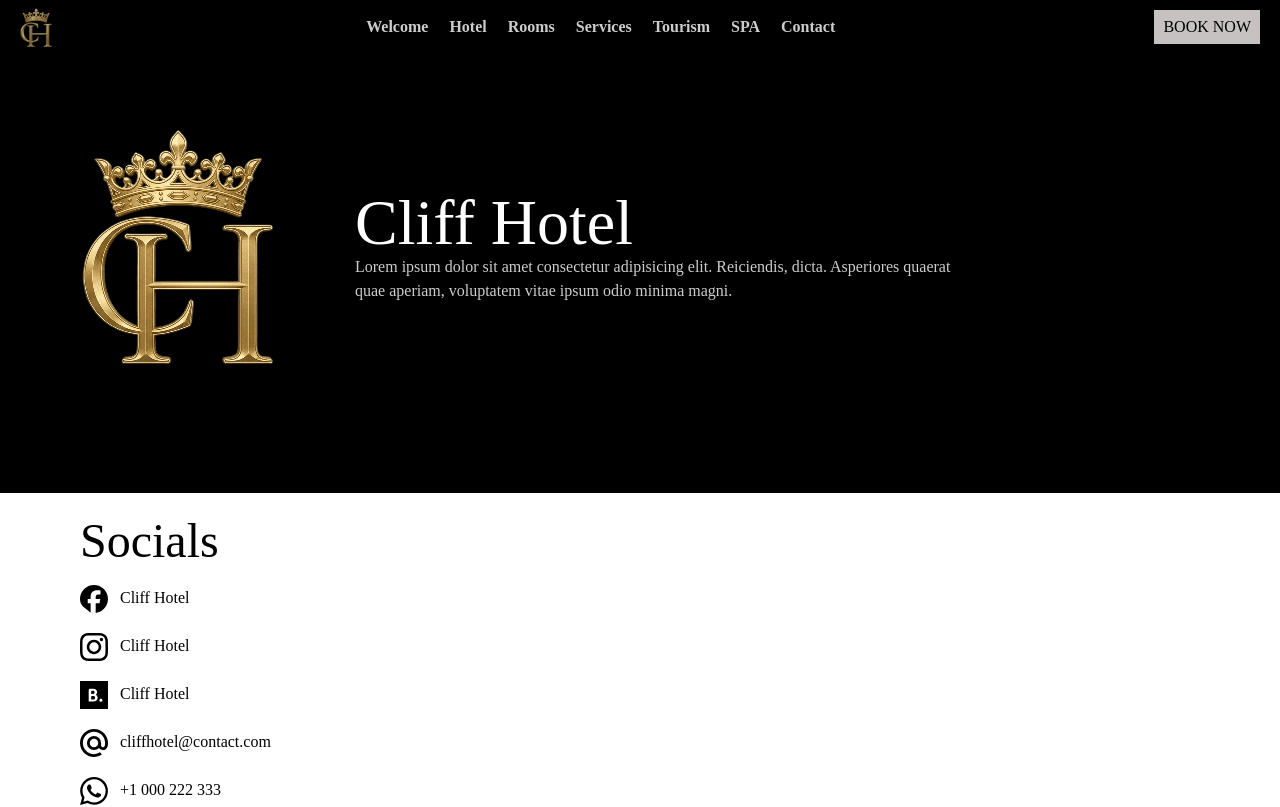
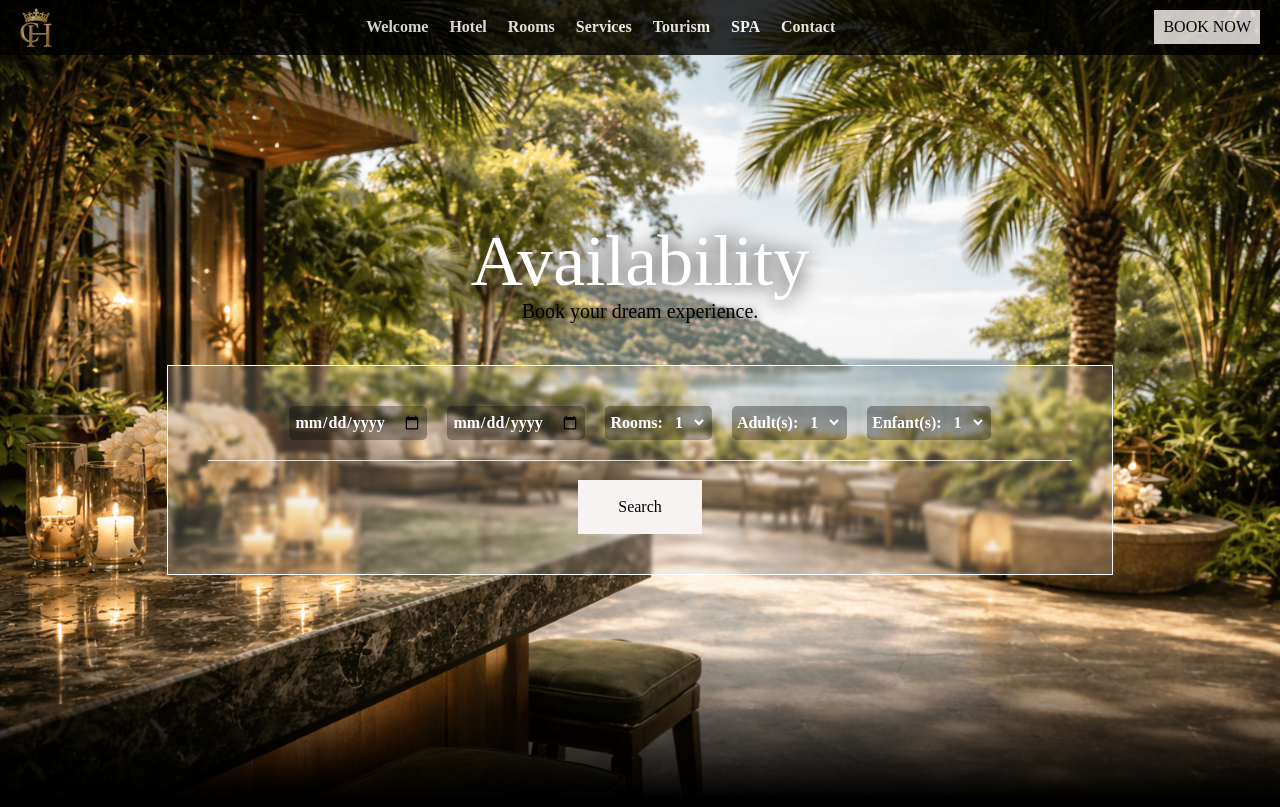
Before and after one commit to LorenzoCasal/Cliff-Hotel, a React (Vite) app: page /Availability in a window 1280 px wide. Shown: the top 807 px of the page. Built offline with nearby package versions, Linux system fonts and the light colour scheme; a web font is replaced by a local one.

Commit message:
The filtered room search section was created

```diff
--- a/src/app/App.jsx
+++ b/src/app/App.jsx
@@ -4,6 +4,7 @@ import Home from '../features/welcome/Home';
 import Hotel from '../features/hotel/Hotel';
 import Services from '../features/services/Services';
 import Rooms from '../features/rooms/Rooms';
+import AvailabilitySearch from '../features/rooms/book/AvailabilitySearch';
 import Book from '../features/rooms/book/Book';
 import Footer from '../shared/components/Footer';
 import ScrollReset from '../shared/utils/ScrollReset';
@@ -18,7 +19,8 @@ export default function App() {
           <Route path='/Hotel' element={<Hotel />} />
           <Route path='/Services' element={<Services />} />
           <Route path='/Rooms' element={<Rooms />} />
-          <Route path='/Book' element={<Book />} />
+          <Route path='/Availability' element={<AvailabilitySearch />} />
+          <Route path='/Availability/Book' element={<Book />} />
         </Routes>
         <Footer />
     </BrowserRouter >
--- /dev/null
+++ b/src/features/rooms/book/AvailabilitySearch.jsx
@@ -0,0 +1,65 @@
+import BookButton from '../../../shared/components/BookButton';
+
+export default function AvailabilitySearch({ room }) {
+    const date = new Date();
+
+    return <>
+        <main className="bg-black">
+            <section className='book-screen h-screen flex flex-col justify-center items-center text-white'>
+                <header className='text-center'>
+                    <h1 className="text-7xl">Availability</h1>
+                    <p className='text-xl text-black max-lg:text-amber-300 mb-10'>Book your dream experience.</p>
+                </header>
+                <form className="availability-form text-md border border-white py-10 px-10 flex flex-row flex-wrap justify-center items-center gap-5">
+                    <input type="date" min={date} className='input' />
+                    <input type="date" max="01/01/2027" className='input' />
+                    <label htmlFor="" className='input'>Rooms:
+                        <select name="rooms" id="rooms" className='ml-2'>
+                            <option value="1">1</option>
+                            <option value="2">2</option>
+                            <option value="3">3</option>
+                            <option value="4">4</option>
+                            <option value="5">5</option>
+                            <option value="6">6</option>
+                            <option value="7">7</option>
+                            <option value="8">8</option>
+                            <option value="9">9</option>
+                            <option value="10">10</option>
+                        </select>
+                    </label>
+                    <label htmlFor="" className='input'>Adult(s):
+                        <select name="adults" id="adults" className='ml-2'>
+                            <option value="1">1</option>
+                            <option value="2">2</option>
+                            <option value="3">3</option>
+                            <option value="4">4</option>
+                            <option value="5">5</option>
+                            <option value="6">6</option>
+                            <option value="7">7</option>
+                            <option value="8">8</option>
+                            <option value="9">9</option>
+                            <option value="10">10</option>
+                        </select>
+                    </label>
+                    <label htmlFor="" className='input'>Enfant(s):
+                        <select name="enfants" id="enfants" className='ml-2'>
+                            <option value="1">1</option>
+                            <option value="2">2</option>
+                            <option value="3">3</option>
+                            <option value="4">4</option>
+                            <option value="5">5</option>
+                            <option value="6">6</option>
+                            <option value="7">7</option>
+                            <option value="8">8</option>
+                            <option value="9">9</option>
+                            <option value="10">10</option>
+                        </select>
+                    </label>
+
+                    <span className='divisor'></span>
+                    <BookButton type="submit" url="/Availability/Book" clase="button" text="Search" />
+                </form>
+            </section>
+        </main>
+    </>
+}
--- a/src/features/rooms/book/Book.jsx
+++ b/src/features/rooms/book/Book.jsx
@@ -1,7 +1,5 @@
-export default function Book ({room}) {
+export default function Book() {
     return <>
-        <main>
-
-        </main>
+    <h1></h1>
     </>
 }
--- /dev/null
+++ b/src/features/rooms/data/rooms.json
@@ -0,0 +1,5 @@
+[
+    {
+        "": ""
+    }
+]
--- a/src/features/welcome/Home.jsx
+++ b/src/features/welcome/Home.jsx
@@ -7,7 +7,7 @@ export default function Home() {
             <div className="home">
                 <h1 className="text-white">Cliff<br />
                     Hotel</h1>
-                <BookButton url="/Book" clase="book-button"/>
+                <BookButton url="/Availability" clase="book-button" text="BOOK NOW"/>
             </div>
         </main>
 
@@ -31,7 +31,7 @@ export default function Home() {
                     <h2 className='text-[clamp(4rem,4vw,5rem)] leading-15 mb-5'>Discover our rooms</h2>
                     <p className='mb-10 text-xl max-2xl:text-base'>Explore our selection of premium rooms and suites. With high-end amenities and a design focused on functionality and comfort, we offer the ideal space to disconnect from the world. Immerse yourself in the exclusivity of Cliff Hotel and discover why we are the preferred destination for those seeking quality and distinction.</p>
                     <p className='mb-40 text-xl max-2xl:text-base'>Each suite has been meticulously appointed to exceed your expectations. From premium textures to cutting-edge technology, we've created the perfect environment where luxury and privacy meet in perfect harmony.</p>
-                    <BookButton url="/Rooms" clase="book-button" />
+                    <BookButton url="/Availability" clase="book-button" text="BOOK NOW" />
                 </aside>
             </article>
         </section>
--- a/src/index.css
+++ b/src/index.css
@@ -94,7 +94,16 @@ body {
   z-index: 1;
 }
 
-.book-button:hover, .book-nav:hover {
+.button {
+  background-color: #F8F3F3;
+  color: #000000;
+  font-weight: 400;
+  padding: 15px 40px 15px 40px;
+  transition: all 300ms;
+  cursor: pointer;
+}
+
+.button:hover, .book-button:hover, .book-nav:hover {
   filter: brightness(1.1);
 }
 
@@ -161,6 +170,41 @@ footer b {
 }
 
 .separator {
-  box-shadow: 0px 60px 40px 10px #000000;
+  box-shadow: 0px 60px 40px 10px rgba(0, 0, 0, 1);
   position: absolute;
 }
+
+.book-screen {
+  background-image: url(/src/assets/availability-search.png);
+  background-repeat: no-repeat;
+  background-size: cover;
+  mask-image: linear-gradient(black 80%, transparent);
+}
+
+.book-screen header h1 {
+  text-shadow: 1px 1px 20px #000000;
+}
+
+.book-screen header p {
+  text-shadow: 2px 2px 10px #000000;
+}
+
+.availability-form {
+  background-color: #d0cccc35;
+  /* background-color: #d0cccc6b; */
+  backdrop-filter: blur(2px);
+  font-weight: 900;
+}
+
+.input {
+  background-color: #0000004f;
+  padding: 5px;
+  border-radius: 5px;
+}
+
+.divisor {
+  background-color: #ffffff;
+  opacity: .8;
+  width: 100%;
+  padding-top: 0.2px;
+}
--- a/src/shared/components/BookButton.jsx
+++ b/src/shared/components/BookButton.jsx
@@ -1,7 +1,7 @@
 import { Link } from "react-router";
 
-export default function BookButton({url, clase}) {
+export default function BookButton({url, clase, text}) {
     return (
-        <Link to={`${url}`} className={`${clase}`}>BOOK NOW</Link>
+        <Link to={`${url}`} className={`${clase}`}>{text}</Link>
     )
 }
--- a/src/shared/components/Nav.jsx
+++ b/src/shared/components/Nav.jsx
@@ -19,7 +19,7 @@ export default function Nav() {
                 <li><NavLink to="/SPA">SPA</NavLink></li>
                 <li><NavLink to="/Contact">Contact</NavLink></li>
             </ul>
-            <BookButton url="/Book" clase="book-nav mr-5 max-md:hidden" />
+            <BookButton url="/Availability" clase="book-nav mr-5 max-md:hidden" text="BOOK NOW"/>
         </nav>
     )
 }
```
Also changed, not shown: src/assets/availability-search.png (added).
